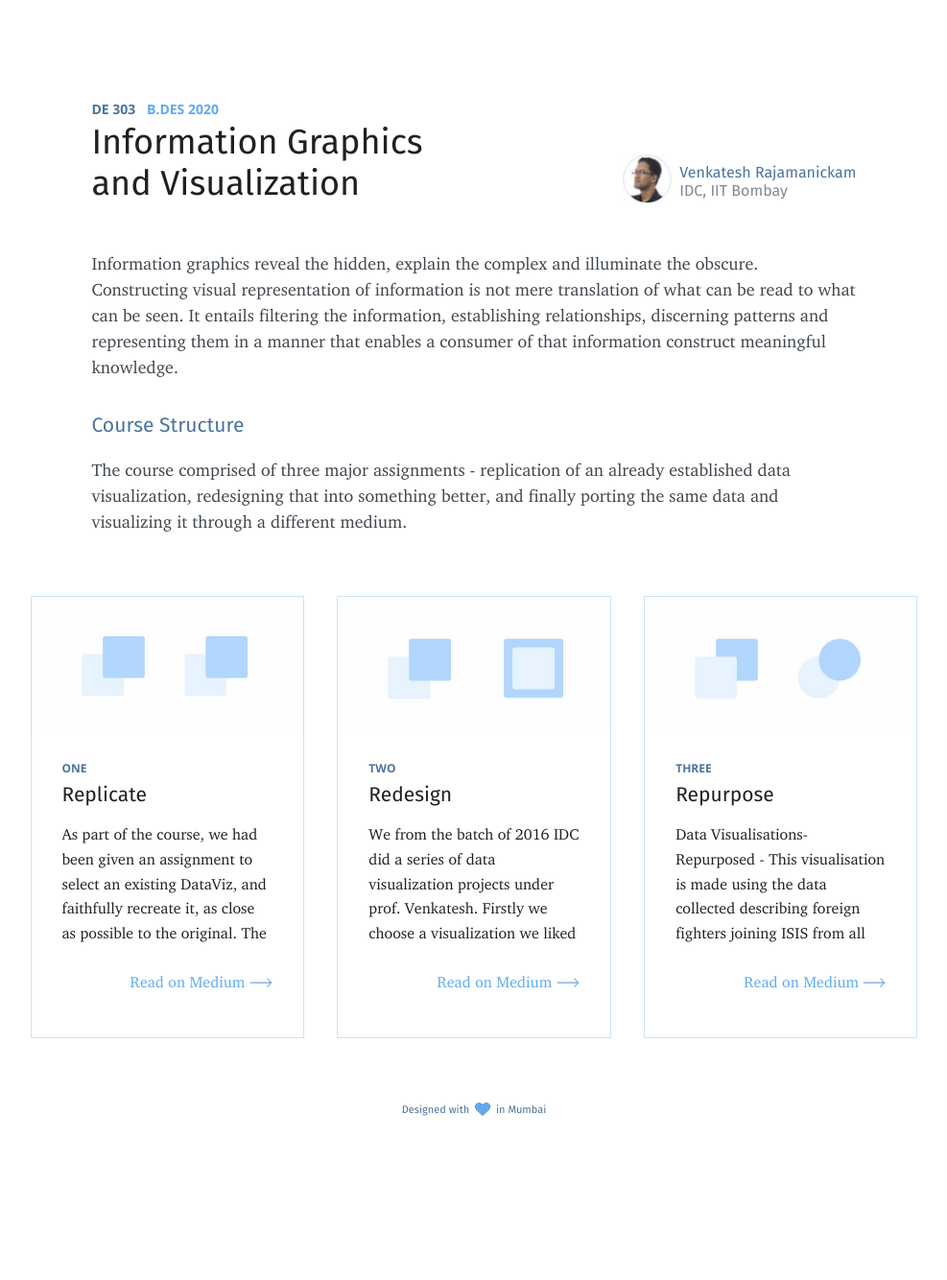
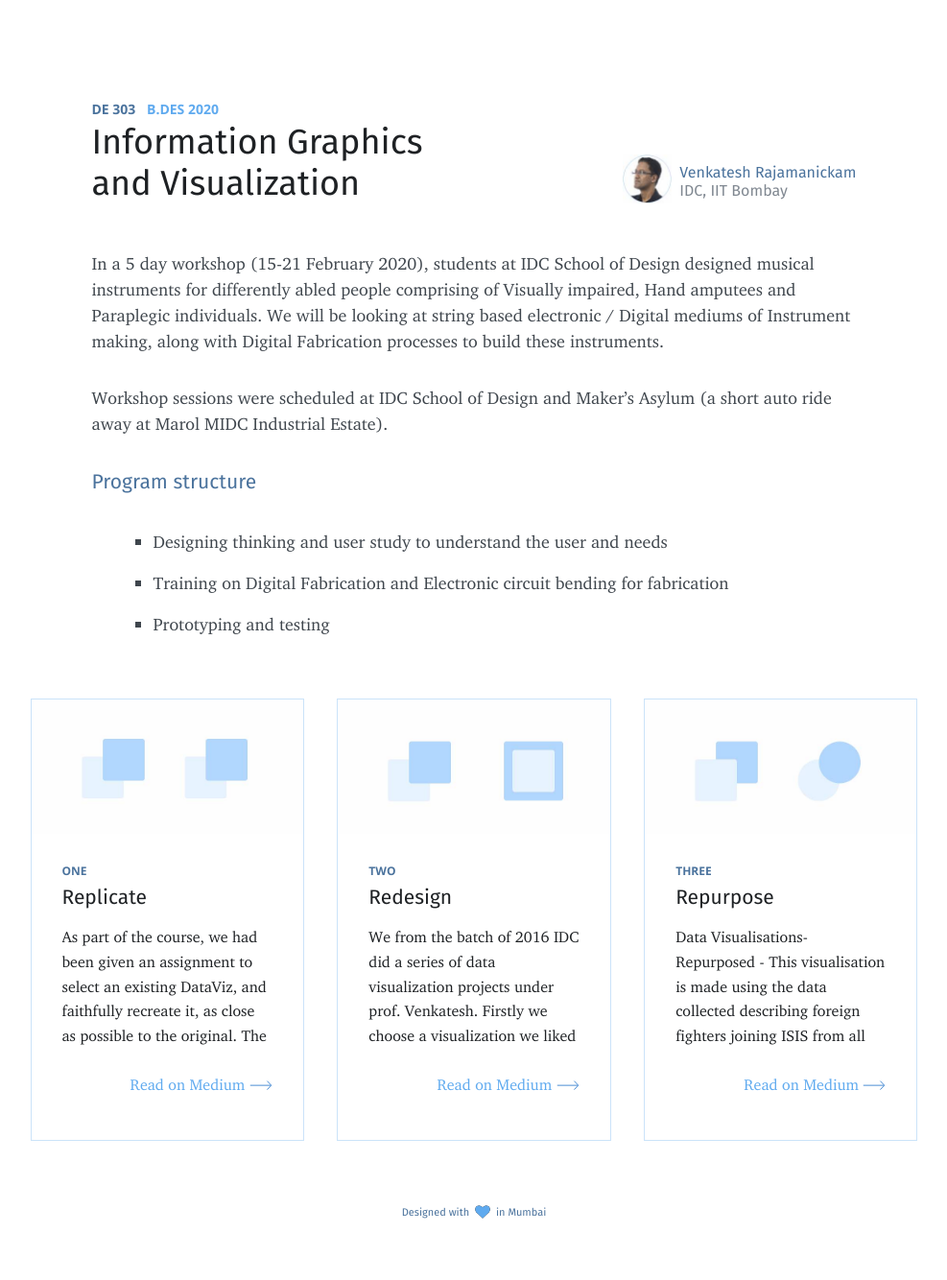
Before and after one commit to amitjenaiitbm/ma-dfworkshop, a Jekyll site: the page built from index.md, in a window 1280 px wide. Shown: the whole page at 96% size, without its empty margins (146-1133 px from the left). Built offline with Jekyll 4.4.1, drawn with Linux system fonts in a browser that asks for light colours; nearby versions of some CDN libraries; before the commit the page ends 1227 px from its top, so only the background shows below that.

Commit message:
Update index.md

```diff
--- a/index.md
+++ b/index.md
@@ -1,14 +1,17 @@
 ---
-title: DE 303 | Information Graphics and Visualization
+title: DE 303 | Digital Fabrication Workshop
 layout: home
 ---
 
-Information graphics reveal the hidden, explain the complex and illuminate the obscure. Constructing visual representation of information is not mere translation of what can be read to what can be seen. It entails filtering the information, establishing relationships, discerning patterns and representing them in a manner that enables a consumer of that information construct meaningful knowledge.
+In a 5 day workshop (15-21 February 2020), students at IDC School of Design designed musical instruments for differently abled people comprising of Visually impaired, Hand amputees and Paraplegic individuals. We will be looking at string based electronic / Digital mediums of Instrument making, along with Digital Fabrication processes to build these instruments.
+
+Workshop sessions were scheduled at IDC School of Design and Maker’s Asylum (a short auto ride away at Marol MIDC Industrial Estate).
 
 
 
 
 
-### Course Structure
-
-The course comprised of three major assignments - replication of an already established data visualization, redesigning that into something better, and finally porting the same data and visualizing it through a different medium.
+### Program structure
+1. Designing thinking and user study to understand the user and needs
+2. Training on Digital Fabrication and Electronic circuit bending for fabrication
+3. Prototyping and testing
```
